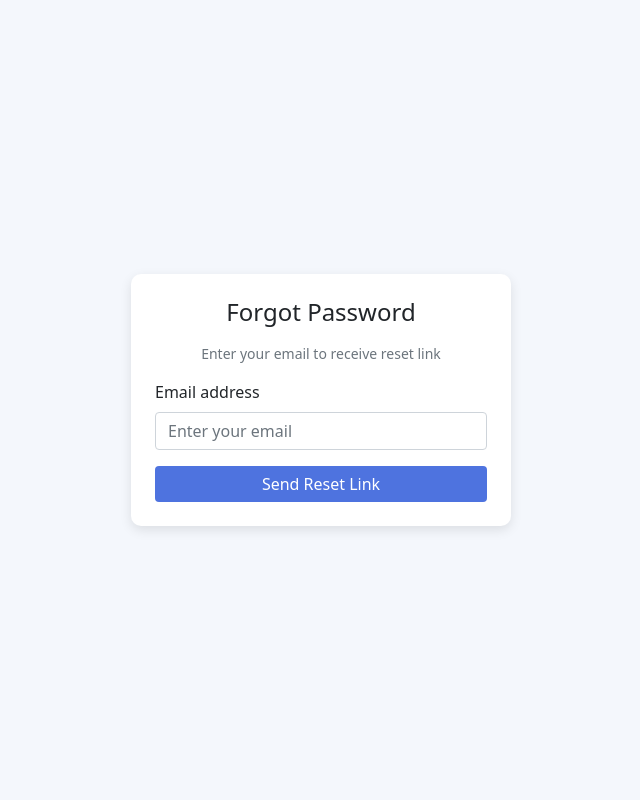
After one commit to Madadalimeon/madad_HR_system, a PHP site: page /madad_HR_system/forget_password.php in a window 1280 px wide. The commit adds this page. Shown: the whole page, without its empty margins (319-959 px from the left). Run offline with PHP 8.4, Linux system fonts and the light colour scheme; some libraries are stand-ins or nearby versions.

Commit message:
opt work

```diff
--- a/OTP.PHP
+++ b/OTP.PHP
@@ -1,6 +1,6 @@
 <?php
 session_start();
-$OTP = $_SESSION['opt'];
+$OTP = $_SESSION['otp'];
 echo $OTP;
 use PHPMailer\PHPMailer\PHPMailer;
 use PHPMailer\PHPMailer\Exception;
--- /dev/null
+++ b/forget_password.php
@@ -0,0 +1,100 @@
+<?php
+include("./config/config.php");
+use PHPMailer\PHPMailer\PHPMailer;
+use PHPMailer\PHPMailer\Exception;
+require 'vendor/autoload.php';
+
+$error = "";
+$success = "";
+$email = "";
+
+if (isset($_GET['email'])) {
+    $email = mysqli_real_escape_string($conn, $_GET['email']);
+    $sql = "SELECT email FROM employees WHERE email = '$email' LIMIT 1";
+    $result = $conn->query($sql);
+
+    if ($result && $result->num_rows > 0) {
+        $mail = new PHPMailer(true);
+        try {
+            $mail->isSMTP();
+            $mail->Host       = 'smtp.gmail.com';
+            $mail->SMTPAuth   = true;
+            $mail->Username   = 'madadalimemon90@gmail.com';
+            $mail->Password   = 'hfcf ohbk htrg hgeg';
+            $mail->SMTPSecure = 'tls';
+            $mail->Port       = 587;
+
+            $mail->setFrom('madadalimemon90@gmail.com', 'HR System');
+            $mail->addAddress($email);
+            $mail->addReplyTo('madadalimemon90@gmail.com', 'HR Support');
+
+            $reset_link = "http://localhost/madad_HR_system/change_password.php?email=" . urlencode($email);
+
+            $mail->isHTML(true);
+            $mail->Subject = 'Password Reset Link';
+            $mail->Body    = "Click here to reset your password: <a href='$reset_link'>Reset Password</a>";
+            $mail->AltBody = "Open this link to reset your password: $reset_link";
+
+            if ($mail->send()) {
+                $success = "<div class='alert alert-success text-center'>Reset link sent successfully to your email!</div>";
+            } else {
+                $error = "<div class='alert alert-danger text-center'>Failed to send email!</div>";
+            }
+        } catch (Exception $e) {
+            $error = "<div class='alert alert-danger text-center'>Mailer Error: {$mail->ErrorInfo}</div>";
+        }
+    } else {
+        $error = "<div class='alert alert-danger text-center'>Email not found!</div>";
+    }
+}
+?>
+
+<!doctype html>
+<html lang="en">
+<head>
+    <meta charset="utf-8">
+    <meta name="viewport" content="width=device-width, initial-scale=1">
+    <link href="https://cdn.jsdelivr.net/npm/bootstrap@5.0.2/dist/css/bootstrap.min.css" rel="stylesheet">
+    <title>Forget Password</title>
+    <style>
+        body {
+            background: #f4f7fc;
+            display: flex;
+            justify-content: center;
+            align-items: center;
+            height: 100vh;
+        }
+        .card {
+            border: none;
+            box-shadow: 0 4px 12px rgba(0,0,0,0.1);
+            border-radius: 10px;
+        }
+        .btn-custom {
+            background: #4e73df;
+            border: none;
+        }
+        .btn-custom:hover {
+            background: #2e59d9;
+        }
+    </style>
+</head>
+<body>
+
+
+
+<div class="card p-4" style="width: 380px;">
+    <h4 class="text-center mb-3">Forgot Password</h4>
+    <p class="text-muted text-center" style="font-size: 14px;">Enter your email to receive reset link</p>
+
+    <form method="get">
+        <div class="mb-3">
+            <label class="form-label">Email address</label>
+            <input type="email" name="email" class="form-control" placeholder="Enter your email" required>
+        </div>
+        <button type="submit" class="btn btn-custom w-100 text-white">Send Reset Link</button>
+    </form>
+</div>
+
+<script src="https://cdn.jsdelivr.net/npm/bootstrap@5.0.2/dist/js/bootstrap.bundle.min.js"></script>
+</body>
+</html>
```
Also changed, not shown: change_password.php (added, +89 -0 lines), login.php (+10 -1 lines).
